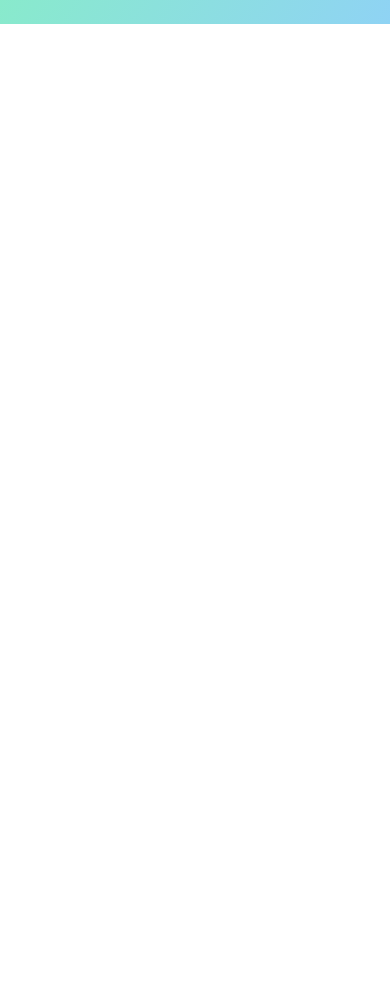
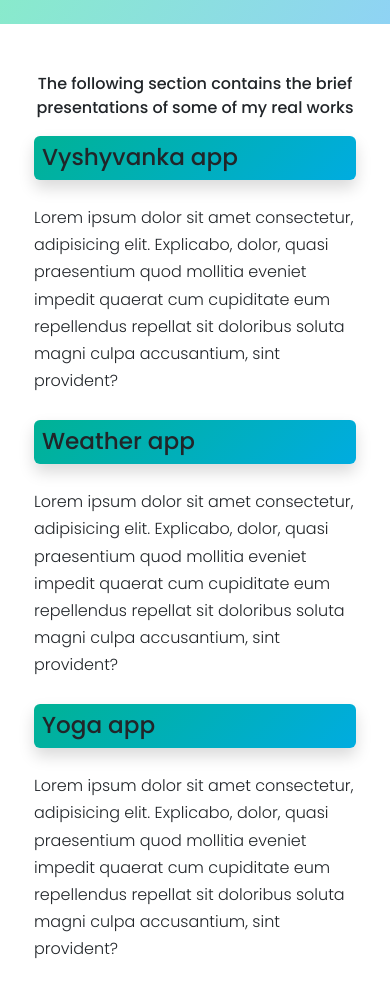
Before and after one commit to lida-skakun/portfolio-first-green-design, a plain HTML site: page index.html in a window 390 px wide. Shown: the part 480-1469 px from the top of the page. Before the commit the page ends 844 px from the top, so only its background shows below. Drawn offline with nearby package versions, Linux system fonts and the light colour scheme.

Commit message:
apps description section and responsive styling added

```diff
--- a/index.html
+++ b/index.html
@@ -31,7 +31,7 @@
     <title>Document</title>
   </head>
   <body>
-    <div class="header">
+    <div class="header mb-5">
       <div class="introducing mb-5">
         <div class="general-info">
           <h1>Lida Tkachova</h1>
@@ -51,12 +51,37 @@
           class="d-none d-md-block"
         />
       </div>
-      <a href="#" class="arrow"> <i class="fa-solid fa-circle-arrow-down"></i></a>
+      <a href="/#app-sample" class="arrow"> <i class="fa-solid fa-circle-arrow-down"></i></a>
       </a>
     </div>
-    <div class="container">
-      <div class="row">
-        <div class="col"></div>
+    <div class="container container-fluid mt-5">
+        <p class="text-center">The following section contains the brief presentations of some of my real works </p>
+      <div class="apps-details row m-5 ">
+        <div class="col d-none d-md-block">
+            <img src="/images/vyshywanka.png" alt="vyshywanka-app-picture" title="vyshyvanka app" class="img-fluid">
+        </div>
+        <div class="col">
+            <h3 id="app-sample" class="mb-4 p-2 shadow rounded">Vyshyvanka app</h3>
+            <p class="description">Lorem ipsum dolor sit amet consectetur, adipisicing elit. Explicabo, dolor, quasi praesentium quod mollitia eveniet impedit quaerat cum cupiditate eum repellendus repellat sit doloribus soluta magni culpa accusantium, sint provident?</p>
+        </div>
+      </div>
+      <div class="row m-5 apps-details">
+        <div class="col">
+            <h3 class="mb-4 p-2 shadow rounded">Weather app</h3>
+            <p class="description">Lorem ipsum dolor sit amet consectetur, adipisicing elit. Explicabo, dolor, quasi praesentium quod mollitia eveniet impedit quaerat cum cupiditate eum repellendus repellat sit doloribus soluta magni culpa accusantium, sint provident?</p>
+        </div>
+        <div class="col d-none d-md-block">
+            <img src="/images/weather.png" alt="weather-app-picture" title="weather app" class="img-fluid">
+        </div>
+      </div>
+      <div class="row m-5 apps-details">
+        <div class="col  d-none d-md-block">
+            <img src="/images/yoga.png" alt="yoga-app-picture" title="yoga app" class="img-fluid">
+        </div>
+        <div class="col">
+            <h3 class="mb-4 p-2 shadow rounded">Yoga app</h3>
+            <p class="description">Lorem ipsum dolor sit amet consectetur, adipisicing elit. Explicabo, dolor, quasi praesentium quod mollitia eveniet impedit quaerat cum cupiditate eum repellendus repellat sit doloribus soluta magni culpa accusantium, sint provident?</p>
+        </div>
       </div>
     </div>
   </body>
--- a/src/styles.css
+++ b/src/styles.css
@@ -63,3 +63,18 @@ i {
 .arrow {
   margin: 45%;
 }
+
+h3 {
+  background: var(--additional-gradient);
+}
+
+.description {
+  font-weight: 300;
+  line-height: 1.7;
+}
+
+@media (max-width: 576px) {
+  .apps-details {
+    margin: 10px !important;
+  }
+}
```
Also changed, not shown: images/vyshywanka.png (added), images/weather.png (added), images/yoga.png (added).
